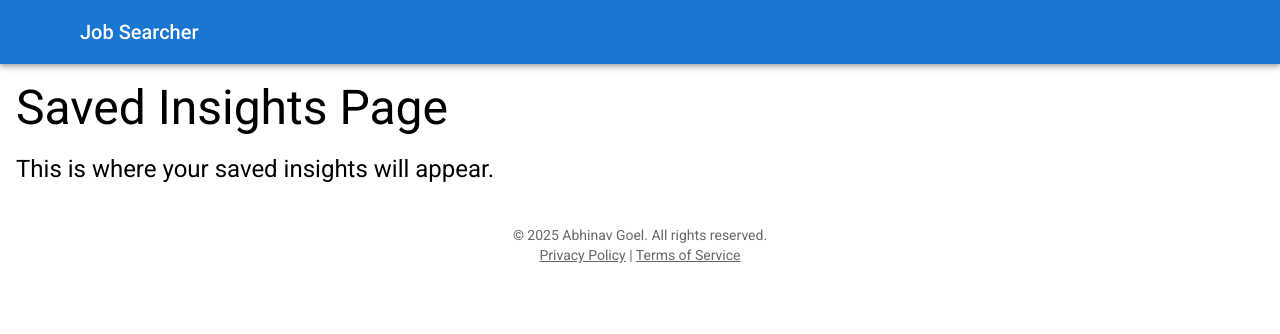
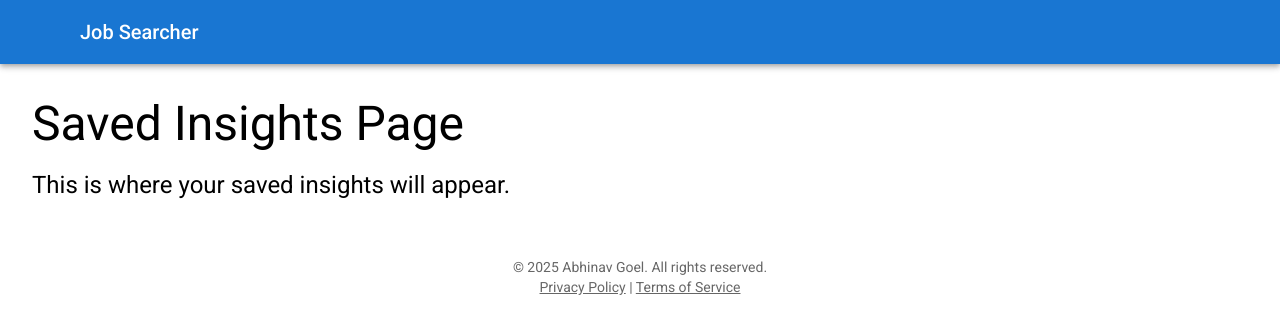
Before and after one commit to abhinavgo1000/job-searcher-web-ui, a Next.js app: page /saved-insights in a window 1280 px wide. Shown: the top 334 px of the page. Built offline with nearby package versions, Linux system fonts and the light colour scheme; some icons are missing; what @mui/material-nextjs would draw is missing.

Commit message:
padding in page title fixed

```diff
--- a/app/job-insights/page.tsx
+++ b/app/job-insights/page.tsx
@@ -1,4 +1,5 @@
 import * as React from 'react';
+import Box from '@mui/material/Box';
 import Typography from '@mui/material/Typography';
 
 import InsightSearchArea from '@/components/search-areas/insight-search-area';
@@ -6,12 +7,14 @@ import InsightSearchArea from '@/components/search-areas/insight-search-area';
 export default function JobInsightsPage() {
     return (
         <React.Fragment>
+            <Box sx={{ padding: '16px' }}>
                 <Typography variant='h3' component='h1' gutterBottom>
                     Welcome to Job Insights!
                 </Typography>
                 <Typography variant='h5' component='h3' gutterBottom>
                     Use the filters below to get our AI agent to gather insights about job trends, skill sets required, and more.
                 </Typography>
+            </Box>
             <InsightSearchArea />
         </React.Fragment>
     );
--- a/app/page.tsx
+++ b/app/page.tsx
@@ -1,4 +1,5 @@
 import * as React from 'react';
+import Box from '@mui/material/Box';
 import Typography from '@mui/material/Typography';
 
 import JobSearchArea from '@/components/search-areas/job-search-area';
@@ -6,12 +7,14 @@ import JobSearchArea from '@/components/search-areas/job-search-area';
 export default function Home() {
     return (
         <React.Fragment>
+            <Box sx={{ padding: '16px' }}>
                 <Typography variant='h3' component='h1' gutterBottom>
                     Welcome to the Job Searcher!
                 </Typography>
                 <Typography variant='h5' component='h3' gutterBottom>
                     Change the filters below to let our AI agents work their magic and find the best jobs suited for you.
                 </Typography>
+            </Box>
             <JobSearchArea />
         </React.Fragment>
     );
--- a/app/saved-insights/page.tsx
+++ b/app/saved-insights/page.tsx
@@ -1,15 +1,18 @@
 import * as React from 'react';
+import Box from '@mui/material/Box';
 import Typography from '@mui/material/Typography';
 
 export default function SavedInsightsPage() {
     return (
         <React.Fragment>
+            <Box sx={{ padding: '16px' }}>
                 <Typography variant='h3' component='h1' gutterBottom>
                     Saved Insights Page
                 </Typography>
                 <Typography variant='h5' component='h3' gutterBottom>
                     This is where your saved insights will appear.
                 </Typography>
+            </Box>
         </React.Fragment>
     );
 }
--- a/app/saved-jobs/page.tsx
+++ b/app/saved-jobs/page.tsx
@@ -1,15 +1,18 @@
 import * as React from 'react';
+import Box from '@mui/material/Box';
 import Typography from '@mui/material/Typography';
 
 export default function SavedJobsPage() {
     return (
         <React.Fragment>
+            <Box sx={{ padding: '16px' }}>
                 <Typography variant='h3' component='h1' gutterBottom>
                     Saved Jobs Page
                 </Typography>
                 <Typography variant='h5' component='h3' gutterBottom>
                     This is where your saved jobs will appear.
                 </Typography>
+            </Box>
         </React.Fragment>
     );
 }
```
Lines whose indentation alone changed are shown as unchanged.
